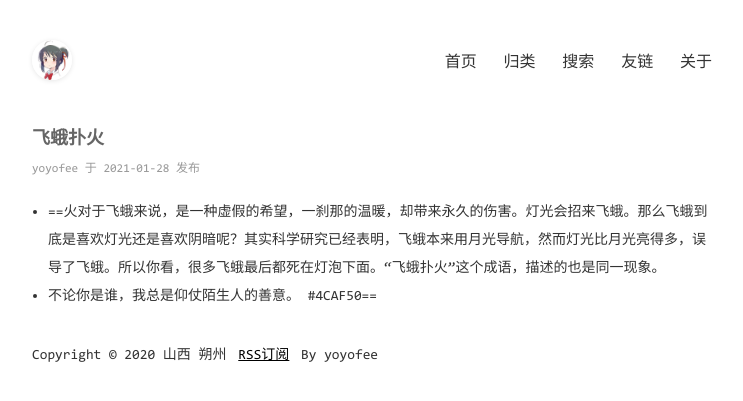
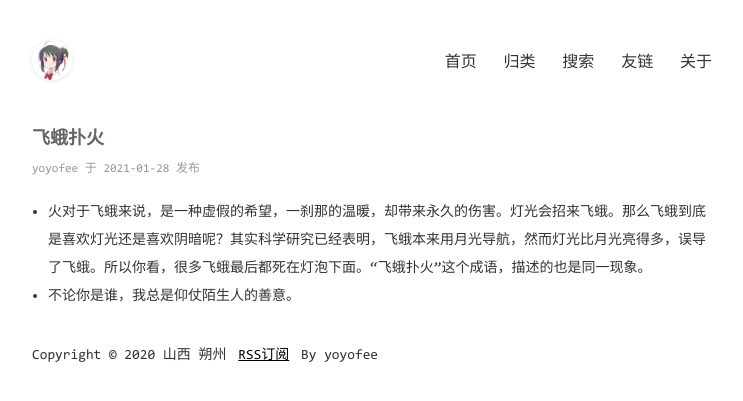
Before and after one commit to yoyofee/yoyofee.github.io, a Jekyll site: the page built from _posts/2021-01-28-飞蛾扑火.md, in a window 1280 px wide. Shown: the top 401 px of the page, without its empty margins (268-1011 px from the left). Built offline with Jekyll 4.4.1, drawn with Linux system fonts in a browser that asks for light colours; comment, search, counter and statistics services are not loaded.

Commit message:
修改文件: _posts/2021-01-28-飞蛾扑火.md

```diff
--- a/_posts/2021-01-28-飞蛾扑火.md
+++ b/_posts/2021-01-28-飞蛾扑火.md
@@ -5,5 +5,5 @@ categories: [我的文章]
 ---
 
 
- - 	==火对于飞蛾来说，是一种虚假的希望，一刹那的温暖，却带来永久的伤害。灯光会招来飞蛾。那么飞蛾到底是喜欢灯光还是喜欢阴暗呢？其实科学研究已经表明，飞蛾本来用月光导航，然而灯光比月光亮得多，误导了飞蛾。所以你看，很多飞蛾最后都死在灯泡下面。“飞蛾扑火”这个成语，描述的也是同一现象。
- -     不论你是谁，我总是仰仗陌生人的善意。 #4CAF50==
+ -     火对于飞蛾来说，是一种虚假的希望，一刹那的温暖，却带来永久的伤害。灯光会招来飞蛾。那么飞蛾到底是喜欢灯光还是喜欢阴暗呢？其实科学研究已经表明，飞蛾本来用月光导航，然而灯光比月光亮得多，误导了飞蛾。所以你看，很多飞蛾最后都死在灯泡下面。“飞蛾扑火”这个成语，描述的也是同一现象。
+ -     不论你是谁，我总是仰仗陌生人的善意。
```
